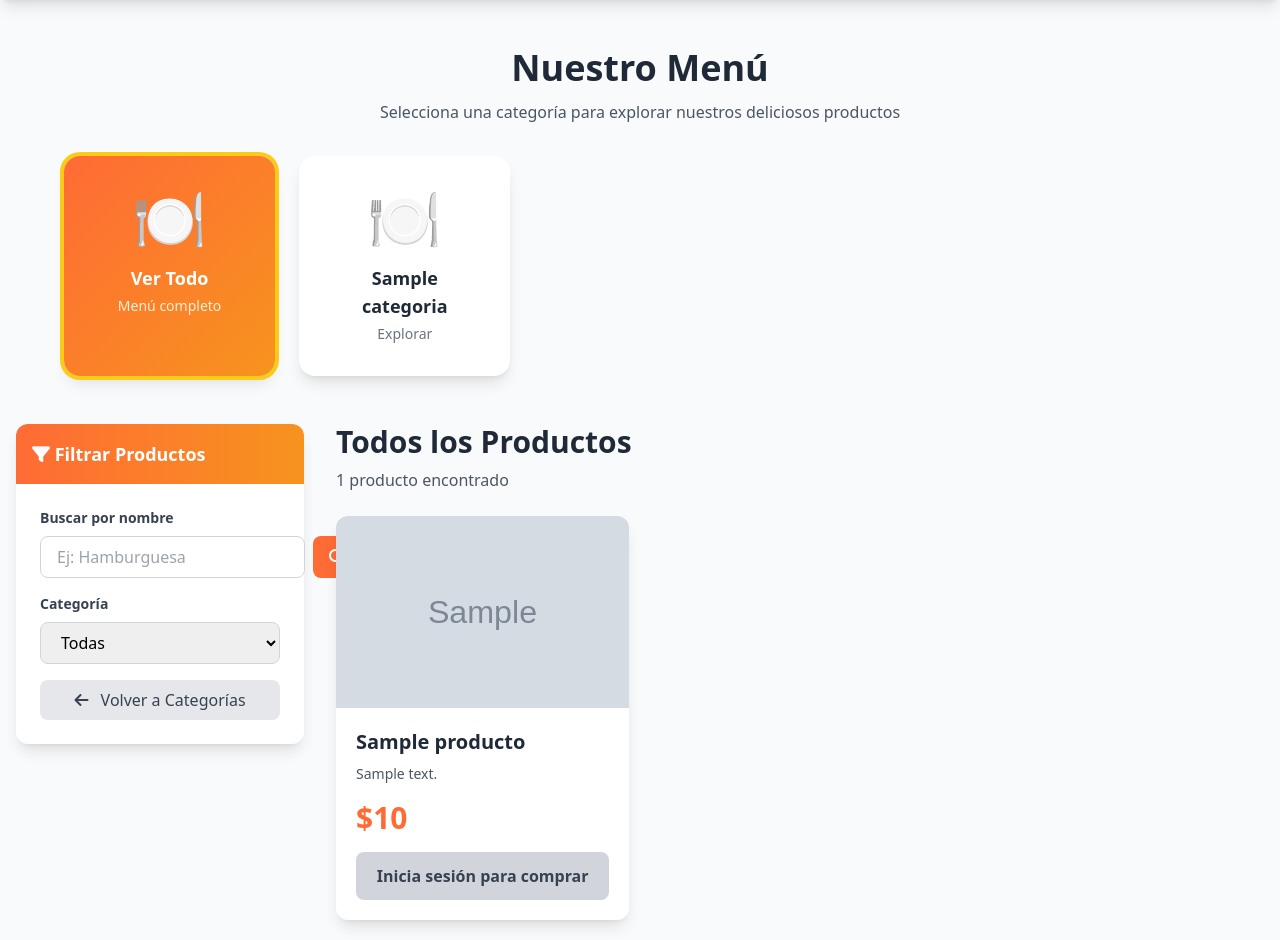
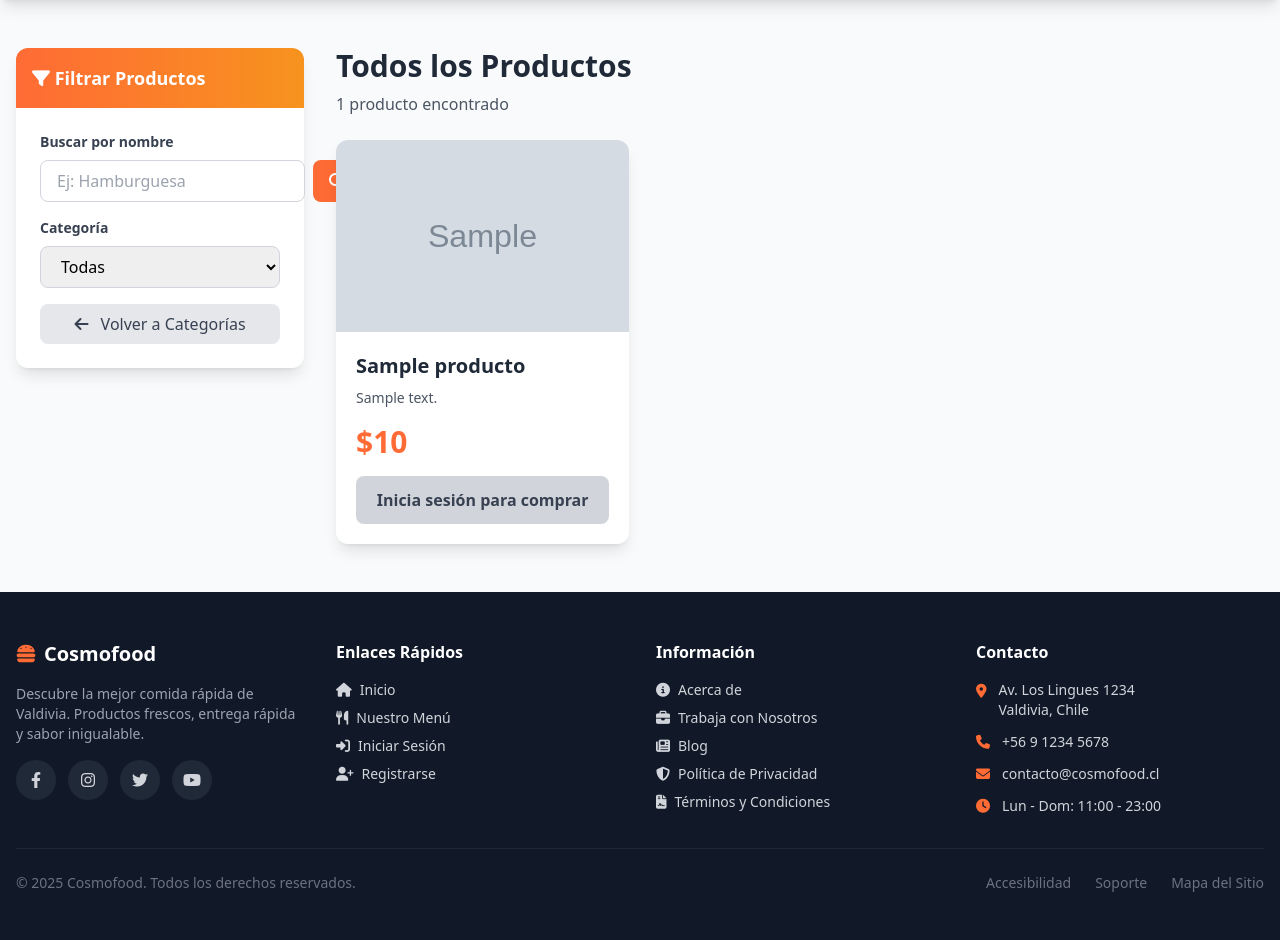
Before and after one commit to Grivyzom/CosmoFood, a Django app: page /productos/?ver_todo=true in a window 1280 px wide. Shown: the part 72-1012 px from the top of the page. Run offline with Django 4.2, Linux system fonts and the light colour scheme; tables that the repository leaves empty hold one stand-in row (values such as "Sample post"); grey boxes marked "Sample" are stand-in pictures; some libraries are stand-ins or nearby versions.

Commit message:
Ocultar menú de categorías al seleccionar una categoría - Los usuarios ahora ven solo los productos de la categoría seleccionada

```diff
--- a/core/templates/core/catalogo_productos.html
+++ b/core/templates/core/catalogo_productos.html
@@ -6,7 +6,8 @@
 {% block content %}
 <div class="container mx-auto px-4 my-12">
 
-    <!-- Sección de Categorías -->
+    <!-- Sección de Categorías (solo se muestra si NO hay filtros activos) -->
+    {% if not categoria_seleccionada and not busqueda and not request.GET.ver_todo %}
     <div class="mb-12">
         <h1 class="text-4xl font-bold text-gray-800 mb-3 text-center">Nuestro Menú</h1>
         <p class="text-gray-600 text-center mb-8">Selecciona una categoría para explorar nuestros deliciosos productos</p>
@@ -14,7 +15,7 @@
         <div class="grid grid-cols-2 sm:grid-cols-3 md:grid-cols-4 lg:grid-cols-5 gap-6 max-w-6xl mx-auto">
             <!-- Tarjeta Ver Todo -->
             <a href="?ver_todo=true"
-               class="bg-gradient-to-br from-primary to-secondary rounded-2xl shadow-lg hover:shadow-2xl p-8 text-center transition duration-300 transform hover:scale-105 hover:-translate-y-2 {% if request.GET.ver_todo %}ring-4 ring-yellow-400{% endif %}">
+               class="bg-gradient-to-br from-primary to-secondary rounded-2xl shadow-lg hover:shadow-2xl p-8 text-center transition duration-300 transform hover:scale-105 hover:-translate-y-2">
                 <div class="text-6xl mb-4">
                     🍽️
                 </div>
@@ -24,7 +25,7 @@
 
             {% for cat in categorias %}
                 <a href="?categoria={{ cat.id }}"
-                   class="bg-white rounded-2xl shadow-lg hover:shadow-2xl p-8 text-center transition duration-300 transform hover:scale-105 hover:-translate-y-2 {% if categoria_seleccionada == cat.id|stringformat:'s' %}ring-4 ring-primary bg-gradient-to-br from-orange-50 to-orange-100{% endif %}">
+                   class="bg-white rounded-2xl shadow-lg hover:shadow-2xl p-8 text-center transition duration-300 transform hover:scale-105 hover:-translate-y-2">
                     <div class="text-6xl mb-4">
                         {% if cat.nombre == "Hamburguesas" %}
                             🍔
@@ -54,6 +55,7 @@
             {% endfor %}
         </div>
     </div>
+    {% endif %}
 
     {% if categoria_seleccionada or busqueda or request.GET.ver_todo %}
     <!-- Solo mostrar esta sección si hay una categoría seleccionada, búsqueda activa o ver todo -->
```
